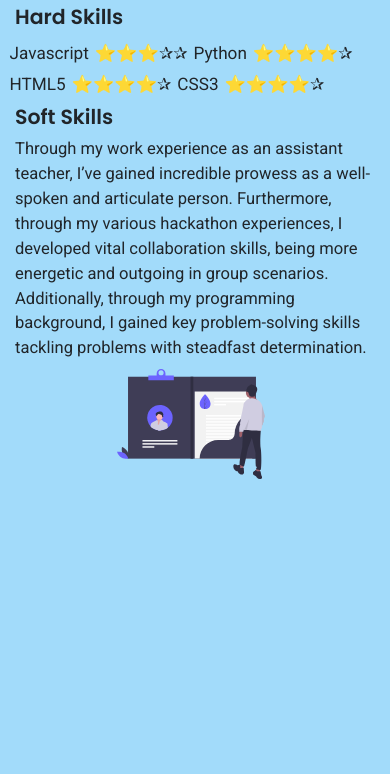
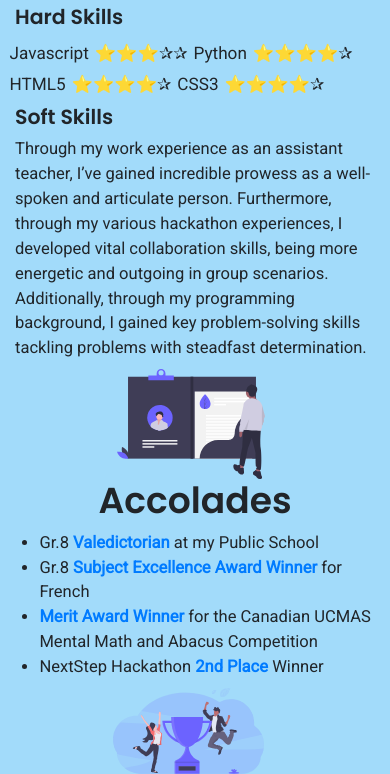
Before and after one commit to JoelWillams2021/Bootstrap_CV_Website, a plain HTML site: page index.html in a window 390 px wide. Shown: the part 2489-3263 px from the top of the page. Before the commit the page ends 2968 px from the top, so only its background shows below. Drawn offline with nearby package versions, Linux system fonts and the light colour scheme.

Commit message:
Added a Responsive Accolades Section

```diff
--- a/css/styles.css
+++ b/css/styles.css
@@ -388,3 +388,70 @@ th, td {
     margin-top: -106vw;
   }
 }
+
+.Accolades_title{
+  font-family: 'Poppins', sans-serif;
+  font-size: 5.25vw;
+}
+
+@media only screen and (min-width: 319px) and (max-width: 1023px) {
+  .Accolades_title{
+    font-size: 9.25vw;
+  }
+}
+
+.Accolades_text{
+  font-family: 'Roboto', sans-serif;
+  margin-left: -1.5vw;
+  font-size: 1.5vw;
+}
+
+@media only screen and (max-width: 426px) {
+  .Accolades_text{
+    margin-left: -7.5vw;
+    padding-left: 3.5vw;
+    font-size: 4.25vw;
+  }
+}
+
+@media only screen and (min-width: 426px) and (max-width: 658px) {
+  .Accolades_text{
+    font-size: 2.5vw;
+  }
+}
+
+@media only screen and (min-width: 658px) and (max-width: 999px) {
+  .Accolades_text{
+    font-size: 2.1vw;
+  }
+}
+
+.accolade_image{
+  margin-top: -16vw;
+  margin-left: 61vw;
+  max-height: 14vw;
+}
+
+@media only screen and (max-width: 426px) {
+  .accolade_image{
+    margin-left: 29vw;
+    max-height: 22vw;
+    margin-top: -2vw;
+  }
+}
+
+@media only screen and (min-width: 426px) and (max-width: 658px) {
+  .accolade_image{
+    margin-left: 53vw;
+    max-height: 22vw;
+    margin-top: -43vw;
+  }
+}
+
+@media only screen and (min-width: 658px) and (max-width: 769px) {
+  .accolade_image{
+    margin-top: -30vw;
+    margin-left: 61vw;
+    max-height: 19vw;
+  }
+}
--- a/index.html
+++ b/index.html
@@ -209,4 +209,26 @@
 
   <img class="Skills_image" src="images/skills_image.svg" alt="CV (Skills)">
 
+  <div class="text-center">
+    <h2 class="Accolades_title">Accolades</h2>
+  </div>
+
+  <div class="container">
+    <div class="row">
+      <div class="col-sm-6">
+        <div class="Accolades_text">
+          <ul>
+            <li>Gr.8 <strong><a href="https://photos.app.goo.gl/16UgyrfSjw2ELYH4A" target="_blank">Valedictorian</a></strong> at my Public School</li>
+            <li>Gr.8 <strong><a href="https://photos.app.goo.gl/SLXnd1p1SXJqsyfDA" target="_blank">Subject Excellence Award Winner</a></strong> for French </li>
+            <li><strong><a href="https://photos.app.goo.gl/omgstpR2ceJjkrZaA" target="_blank">Merit Award Winner</a></strong> for the Canadian UCMAS Mental Math and Abacus Competition </li>
+            <li>NextStep Hackathon <strong><a href="https://devpost.com/software/careerguru" target="_blank">2nd Place</a></strong> Winner</li>
+          </ul>
+        </div>
+      </div>
+    </div>
+  </div>
+
+  <img class="accolade_image" src="images/accolade_image.svg" alt="Winning a Cup">
+
+
 </body>
```
